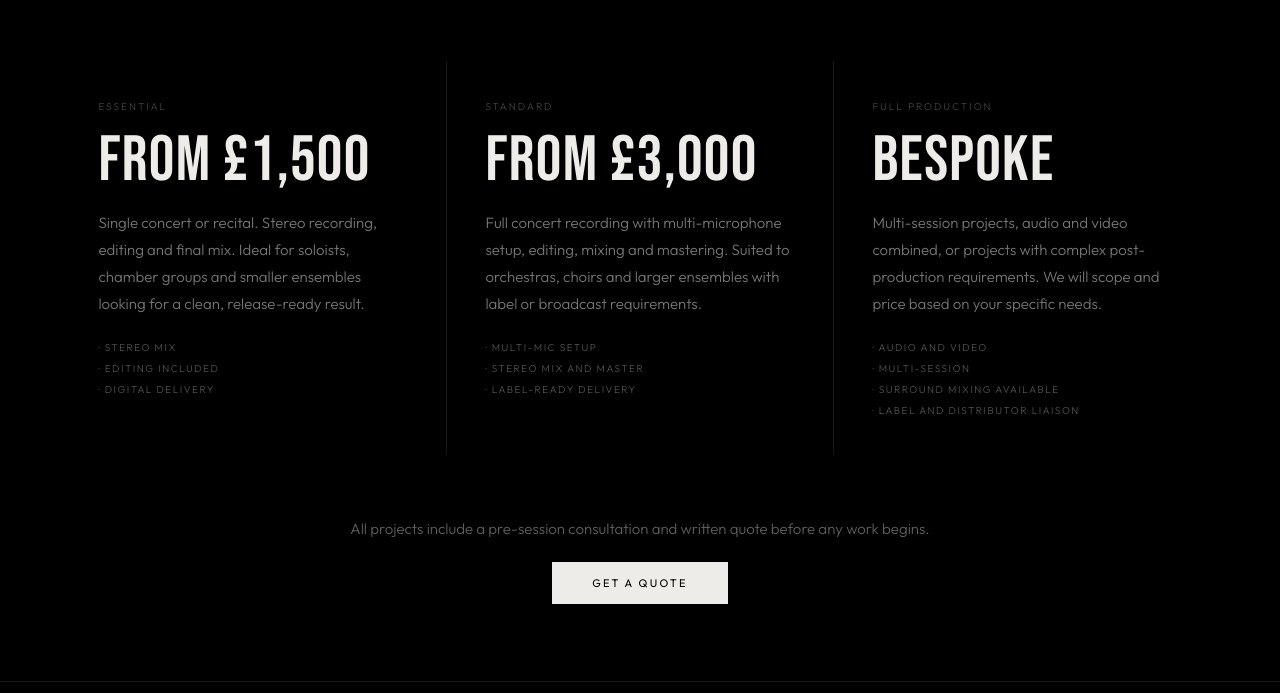
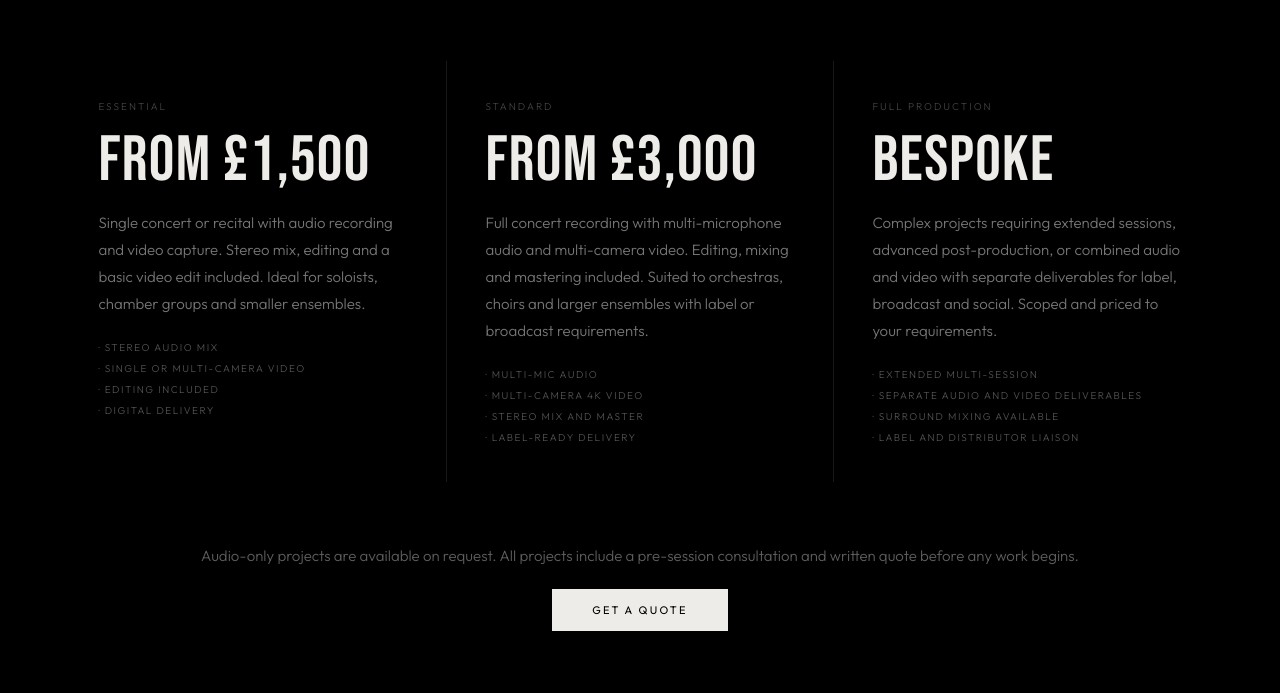
Before and after one commit to Tazman66/ziptiestudio, a plain HTML site: page recording-services/live-concert-recording/index.html in a window 1280 px wide. Shown: the part 2389-3082 px from the top of the page. Drawn offline with Linux system fonts and the light colour scheme.

Commit message:
Update pricing package copy to reflect audio and video combined

```diff
--- a/recording-services/live-concert-recording/index.html
+++ b/recording-services/live-concert-recording/index.html
@@ -225,9 +225,10 @@ footer{padding:clamp(20px,3vw,32px) var(--pad);display:flex;justify-content:spac
     <div style="background:#000;padding:clamp(28px,3vw,44px);display:flex;flex-direction:column;gap:16px;transition:background 0.3s ease,transform 0.3s ease;" onmouseenter="this.style.background='rgba(238,236,232,.04)';this.style.transform='translateY(-4px)'" onmouseleave="this.style.background='#000';this.style.transform='translateY(0)'">
       <p style="font-size:10px;letter-spacing:.2em;text-transform:uppercase;color:rgba(238,236,232,.28);">Essential</p>
       <div style="font-family:'Bebas Neue',sans-serif;font-size:clamp(36px,5vw,72px);letter-spacing:.02em;line-height:1;">FROM £1,500</div>
-      <p style="font-size:clamp(13px,1.4vw,15px);line-height:1.8;color:rgba(238,236,232,.5);">Single concert or recital. Stereo recording, editing and final mix. Ideal for soloists, chamber groups and smaller ensembles looking for a clean, release-ready result.</p>
+      <p style="font-size:clamp(13px,1.4vw,15px);line-height:1.8;color:rgba(238,236,232,.5);">Single concert or recital with audio recording and video capture. Stereo mix, editing and a basic video edit included. Ideal for soloists, chamber groups and smaller ensembles.</p>
       <ul style="list-style:none;padding:0;margin-top:8px;display:flex;flex-direction:column;gap:8px;">
-        <li style="font-size:10px;letter-spacing:.15em;text-transform:uppercase;color:rgba(238,236,232,.35);">· Stereo mix</li>
+        <li style="font-size:10px;letter-spacing:.15em;text-transform:uppercase;color:rgba(238,236,232,.35);">· Stereo audio mix</li>
+        <li style="font-size:10px;letter-spacing:.15em;text-transform:uppercase;color:rgba(238,236,232,.35);">· Single or multi-camera video</li>
         <li style="font-size:10px;letter-spacing:.15em;text-transform:uppercase;color:rgba(238,236,232,.35);">· Editing included</li>
         <li style="font-size:10px;letter-spacing:.15em;text-transform:uppercase;color:rgba(238,236,232,.35);">· Digital delivery</li>
       </ul>
@@ -236,9 +237,10 @@ footer{padding:clamp(20px,3vw,32px) var(--pad);display:flex;justify-content:spac
     <div style="background:#000;padding:clamp(28px,3vw,44px);display:flex;flex-direction:column;gap:16px;transition:background 0.3s ease,transform 0.3s ease;" onmouseenter="this.style.background='rgba(238,236,232,.04)';this.style.transform='translateY(-4px)'" onmouseleave="this.style.background='#000';this.style.transform='translateY(0)'">
       <p style="font-size:10px;letter-spacing:.2em;text-transform:uppercase;color:rgba(238,236,232,.28);">Standard</p>
       <div style="font-family:'Bebas Neue',sans-serif;font-size:clamp(36px,5vw,72px);letter-spacing:.02em;line-height:1;">FROM £3,000</div>
-      <p style="font-size:clamp(13px,1.4vw,15px);line-height:1.8;color:rgba(238,236,232,.5);">Full concert recording with multi-microphone setup, editing, mixing and mastering. Suited to orchestras, choirs and larger ensembles with label or broadcast requirements.</p>
+      <p style="font-size:clamp(13px,1.4vw,15px);line-height:1.8;color:rgba(238,236,232,.5);">Full concert recording with multi-microphone audio and multi-camera video. Editing, mixing and mastering included. Suited to orchestras, choirs and larger ensembles with label or broadcast requirements.</p>
       <ul style="list-style:none;padding:0;margin-top:8px;display:flex;flex-direction:column;gap:8px;">
-        <li style="font-size:10px;letter-spacing:.15em;text-transform:uppercase;color:rgba(238,236,232,.35);">· Multi-mic setup</li>
+        <li style="font-size:10px;letter-spacing:.15em;text-transform:uppercase;color:rgba(238,236,232,.35);">· Multi-mic audio</li>
+        <li style="font-size:10px;letter-spacing:.15em;text-transform:uppercase;color:rgba(238,236,232,.35);">· Multi-camera 4K video</li>
         <li style="font-size:10px;letter-spacing:.15em;text-transform:uppercase;color:rgba(238,236,232,.35);">· Stereo mix and master</li>
         <li style="font-size:10px;letter-spacing:.15em;text-transform:uppercase;color:rgba(238,236,232,.35);">· Label-ready delivery</li>
       </ul>
@@ -247,10 +249,10 @@ footer{padding:clamp(20px,3vw,32px) var(--pad);display:flex;justify-content:spac
     <div style="background:#000;padding:clamp(28px,3vw,44px);display:flex;flex-direction:column;gap:16px;transition:background 0.3s ease,transform 0.3s ease;" onmouseenter="this.style.background='rgba(238,236,232,.04)';this.style.transform='translateY(-4px)'" onmouseleave="this.style.background='#000';this.style.transform='translateY(0)'">
       <p style="font-size:10px;letter-spacing:.2em;text-transform:uppercase;color:rgba(238,236,232,.28);">Full Production</p>
       <div style="font-family:'Bebas Neue',sans-serif;font-size:clamp(36px,5vw,72px);letter-spacing:.02em;line-height:1;">BESPOKE</div>
-      <p style="font-size:clamp(13px,1.4vw,15px);line-height:1.8;color:rgba(238,236,232,.5);">Multi-session projects, audio and video combined, or projects with complex post-production requirements. We will scope and price based on your specific needs.</p>
+      <p style="font-size:clamp(13px,1.4vw,15px);line-height:1.8;color:rgba(238,236,232,.5);">Complex projects requiring extended sessions, advanced post-production, or combined audio and video with separate deliverables for label, broadcast and social. Scoped and priced to your requirements.</p>
       <ul style="list-style:none;padding:0;margin-top:8px;display:flex;flex-direction:column;gap:8px;">
-        <li style="font-size:10px;letter-spacing:.15em;text-transform:uppercase;color:rgba(238,236,232,.35);">· Audio and video</li>
-        <li style="font-size:10px;letter-spacing:.15em;text-transform:uppercase;color:rgba(238,236,232,.35);">· Multi-session</li>
+        <li style="font-size:10px;letter-spacing:.15em;text-transform:uppercase;color:rgba(238,236,232,.35);">· Extended multi-session</li>
+        <li style="font-size:10px;letter-spacing:.15em;text-transform:uppercase;color:rgba(238,236,232,.35);">· Separate audio and video deliverables</li>
         <li style="font-size:10px;letter-spacing:.15em;text-transform:uppercase;color:rgba(238,236,232,.35);">· Surround mixing available</li>
         <li style="font-size:10px;letter-spacing:.15em;text-transform:uppercase;color:rgba(238,236,232,.35);">· Label and distributor liaison</li>
       </ul>
@@ -259,7 +261,7 @@ footer{padding:clamp(20px,3vw,32px) var(--pad);display:flex;justify-content:spac
   </div>
 
   <div style="text-align:center;">
-    <p style="font-size:clamp(13px,1.4vw,15px);color:rgba(238,236,232,.4);margin-bottom:24px;">All projects include a pre-session consultation and written quote before any work begins.</p>
+    <p style="font-size:clamp(13px,1.4vw,15px);color:rgba(238,236,232,.4);margin-bottom:24px;">Audio-only projects are available on request. All projects include a pre-session consultation and written quote before any work begins.</p>
     <a href="/contact/" style="display:inline-block;font-size:11px;font-weight:400;letter-spacing:.2em;text-transform:uppercase;color:#000;background:#eeece8;padding:14px 40px;text-decoration:none;transition:opacity .2s;">Get a Quote</a>
   </div>
 </section>
```
